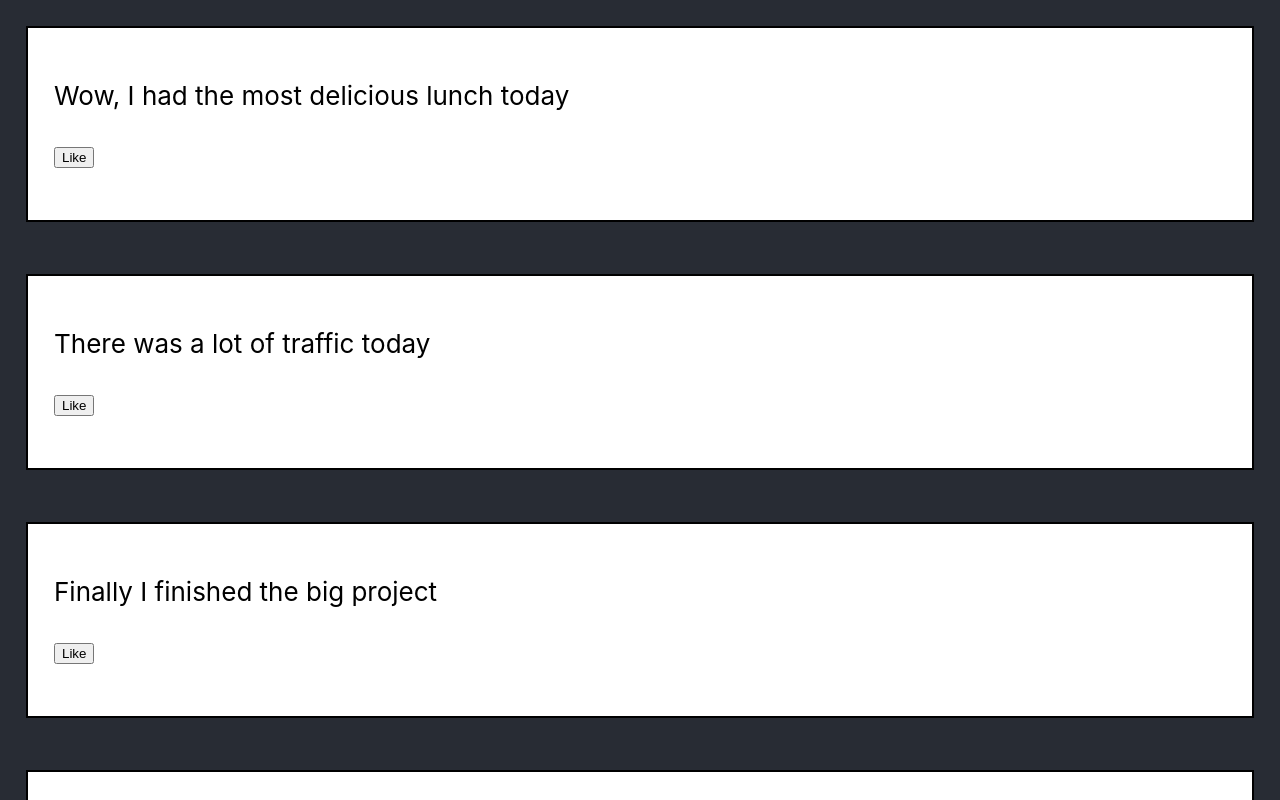
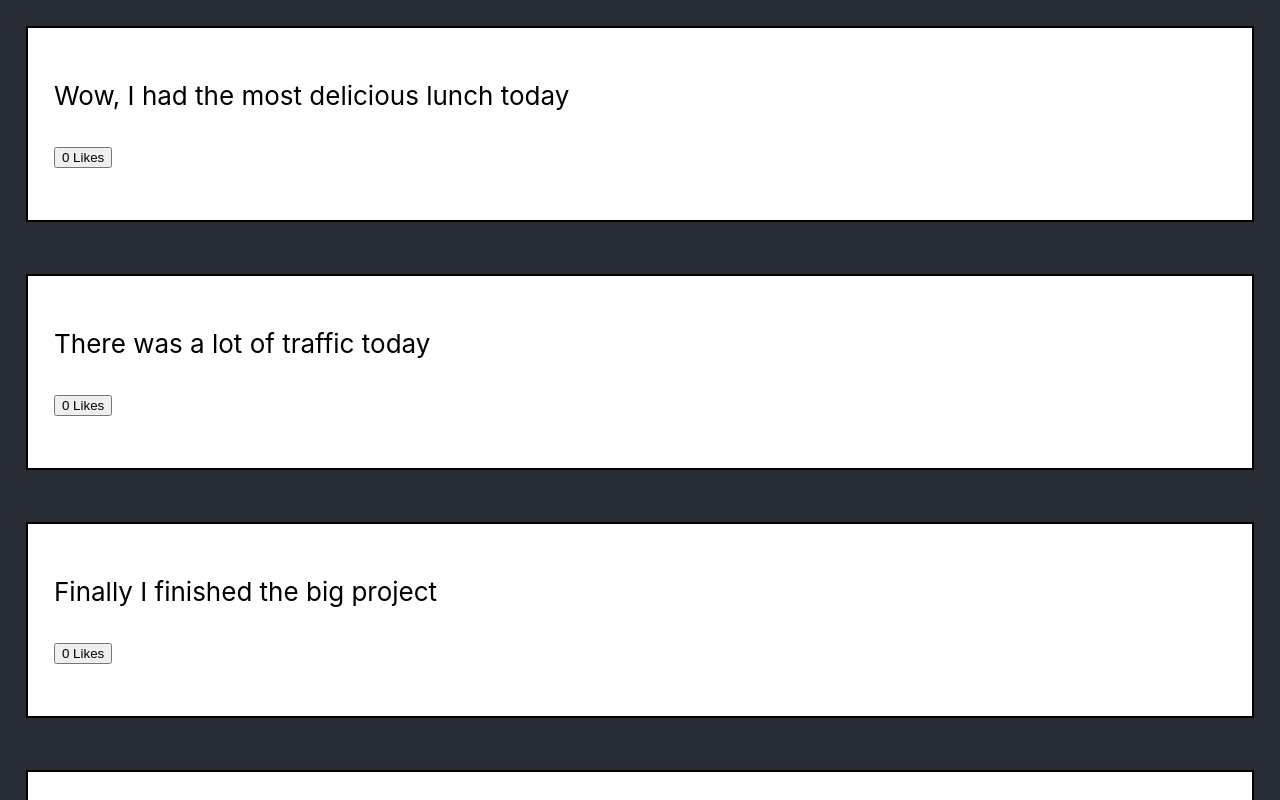
Before and after one commit to nasimqureshi/reactproject-3, a React (Create React App) app: page / in a window 1280 px wide. Shown: the top 800 px of the page. Built offline with nearby package versions, Linux system fonts and the light colour scheme.

Commit message:
foth commit

```diff
--- a/src/App.js
+++ b/src/App.js
@@ -2,11 +2,27 @@ import React, {Component} from 'react';
 import './App.css';
 
 class Status extends Component{
+  constructor(){
+    super();
+    this.state={
+      likes: 0
+    }
+    this.like = this.like.bind(this);
+  }
+  like(){
+    this.setState({
+      likes: this.state.likes + 1
+    })
+  }
+
   render(){
     return (
       <div className="status">
         <p>{this.props.mytext}</p>
-        <p><button>Like</button></p>
+        <p>
+        <button onClick={this.like}>
+        {this.state.likes} Likes
+        </button></p>
       </div>
     )
   }
```
